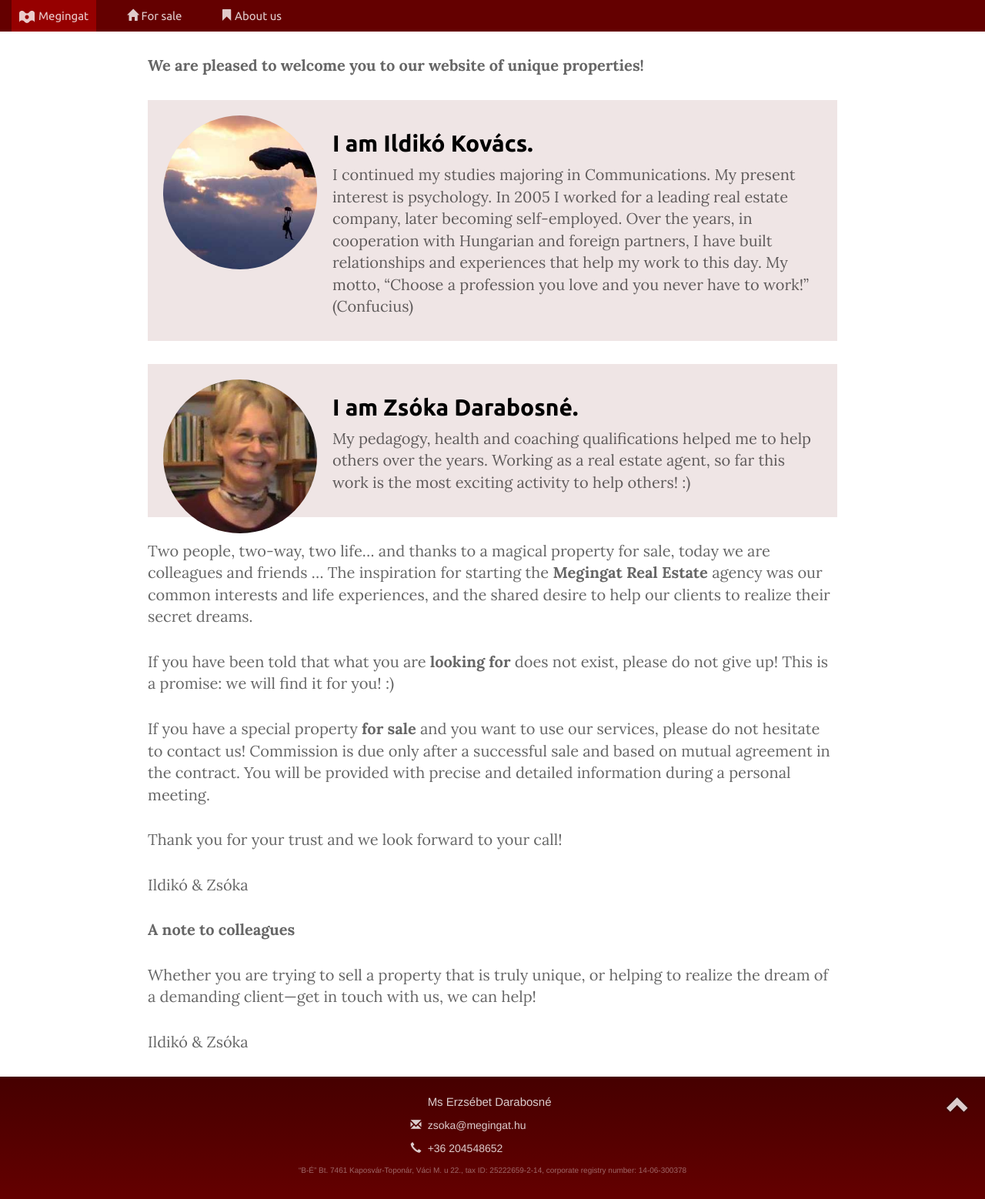
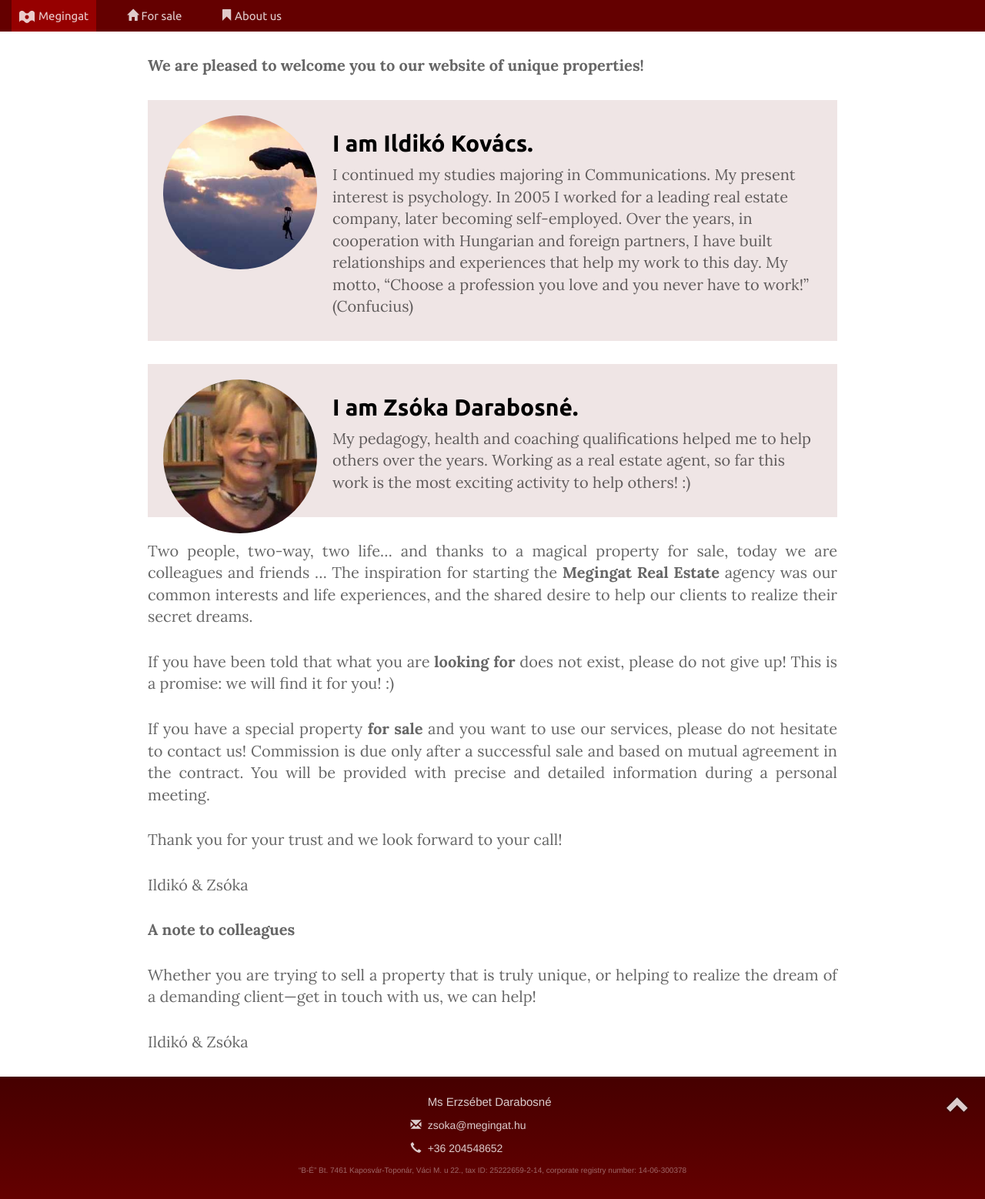
Before and after one commit to darabos/megingat, a Jekyll site: the page built from about/index.md, in a window 1280 px wide. Shown: the whole page at 77% size. Built offline with Jekyll 4.4.1, drawn with Linux system fonts in a browser that asks for light colours; nearby versions of some CDN libraries.

Commit message:
Milyen sorkizártan?

```diff
--- a/style/megingat.css
+++ b/style/megingat.css
@@ -130,6 +130,10 @@
   margin-bottom: 30px;
   margin-left: 15%;
   margin-right: 15%;
+}
+
+.content.prose > p {
+  text-align: justify;
 }
 
 .content .parallax {
```
